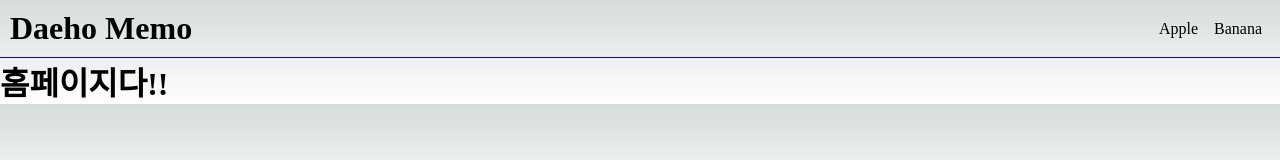
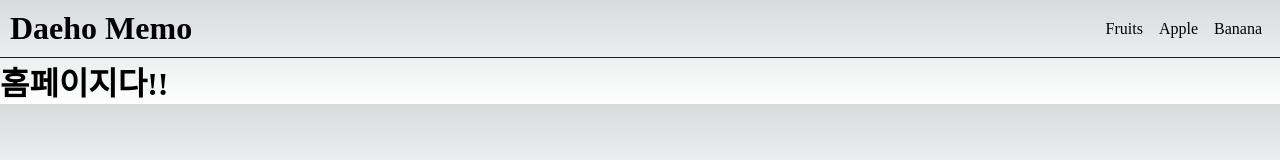
Before and after one commit to SimDaeHo/NextJs-Study, a Next.js app: page / in a window 1280 px wide. Shown: the top 160 px of the page. Built offline with nearby package versions, Linux system fonts and the light colour scheme.

Commit message:
Link 이동 수정

```diff
--- a/src/app/layout.tsx
+++ b/src/app/layout.tsx
@@ -14,8 +14,9 @@ export default function RootLayout({ children }: { children: React.ReactNode })
         <header className={styles.header}>
           <h1>Daeho Memo</h1>
           <nav className={styles.nav}>
+            <Link href="/fruits">Fruits</Link>
             <Link href="/apple">Apple</Link>
-            <Link href="banana">Banana</Link>
+            <Link href="/banana">Banana</Link>
           </nav>
         </header>
         {children}
```
